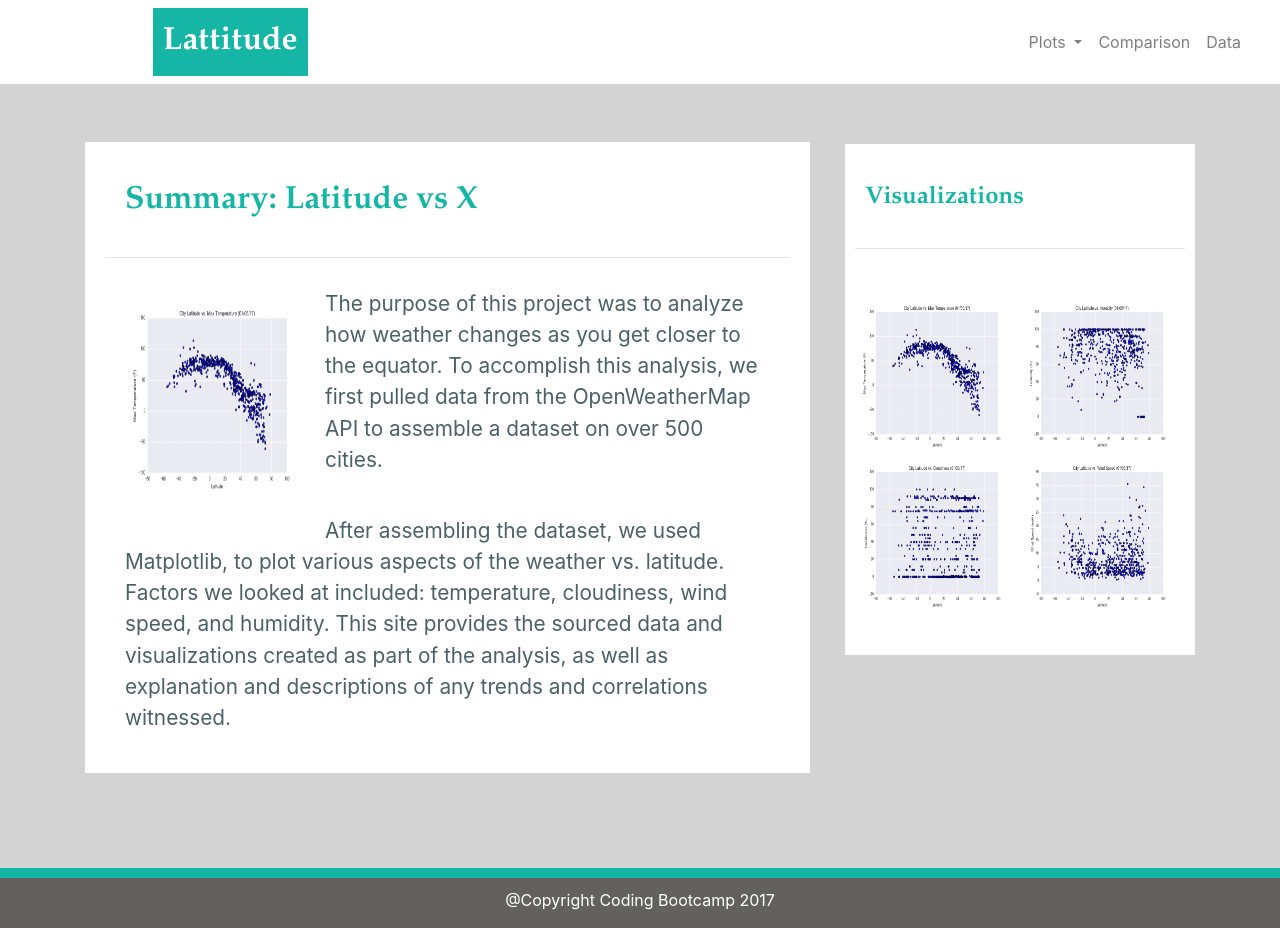
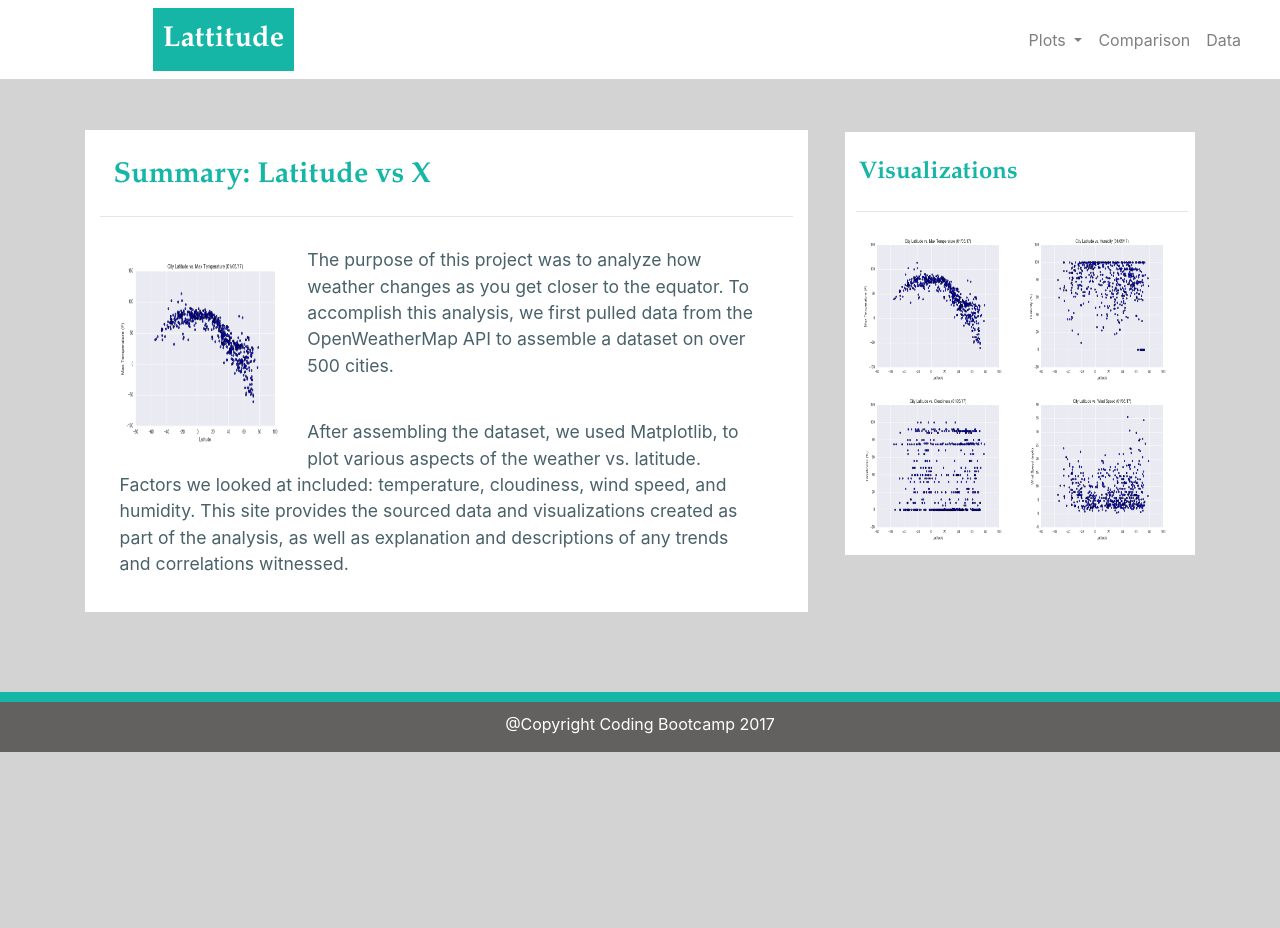
Before and after one commit to wiseqx/Web-Design-Challenge, a plain HTML site: page WebVisualizations/index.html in a window 1280 px wide. After the commit the page ends 800 px from the top, so only its background shows below. Drawn offline with nearby package versions, Linux system fonts and the light colour scheme.

Commit message:
4th change: bar-side change

```diff
--- a/WebVisualizations/style.css
+++ b/WebVisualizations/style.css
@@ -14,7 +14,7 @@ body{
     padding: 10px;
     background-color: rgb(21, 182, 166);
     color: white;
-    font-size: 200%;
+    font-size: 180%;
     text-align: center;
     font-family: "Book Antiqua","Time New Roman";
 }
@@ -46,62 +46,60 @@ body{
 }
 
 h1{
-    padding-top: 20px;
-    padding-bottom: 20px;
-    padding-left: 20px;
+    padding-top: 2%;
+    padding-bottom: 1%;
+    padding-left: 2%;
     color: rgb(21, 182, 166);
-    font-size: 200%;
+    font-size: 180%;
     font-family: "Book Antiqua","Time New Roman";
 }
 
 h2{
-    padding-top: 30px;
-    padding-bottom: 20px;
-    padding-left: 10px;
+    padding-top: 3%;
+    padding-bottom: 2%;
+    padding-left: 1%;
     color: rgb(21, 182, 166);
     font-size: 150%;
     font-family: "Book Antiqua","Time New Roman";
 }
 
 .main-box{
-    padding: 20px;
+    padding: 2%;
     background: white;
-    margin-top: 8%;
-    margin-bottom: 13%;
-    margin-right: 5px;
+    margin-top: 7%;
+    margin-bottom: 11%;
+    margin-right: 1%;
     align-content: center;
-    position: relative;
+
 }
 
 p{
     color:rgb(73, 97, 105);
-    font-size: 130%;
     padding: 10px;
+    font-size: 110%;
     margin: 20px 20px 10px 10px;
 }
 
 #main-img{
-    margin-top:20px;
-    margin-bottom: 20px;
-    margin-right: 20px;
-    margin-left: 20px;
+    margin-top: 2%;
+    margin-bottom: 2%;
+    margin-right: 2%;
+    margin-left: 2%;
     float: left;
     width: 180px;
-    height:200px;
+    height: 200px;
 }
 
 .side-box{
     background-color: white;
-    padding: 10px 10px 10px 10px;
-    margin-top: 17%;
+    padding: 5% 2% 2% 3%;
+    margin-top: 15%;
     margin-bottom: 10%;
     align-content: center;
 }
 
 .side-bar{
     position: relative;
-    height: 380px;
-    width: 350px;
     align-content: center;
 }
 
@@ -248,7 +246,7 @@ p{
 
 .row a img{
     height: 80%;
-    width: 95%;
+    width: 96%;
     border: 1px solid white;
 }
 
```
